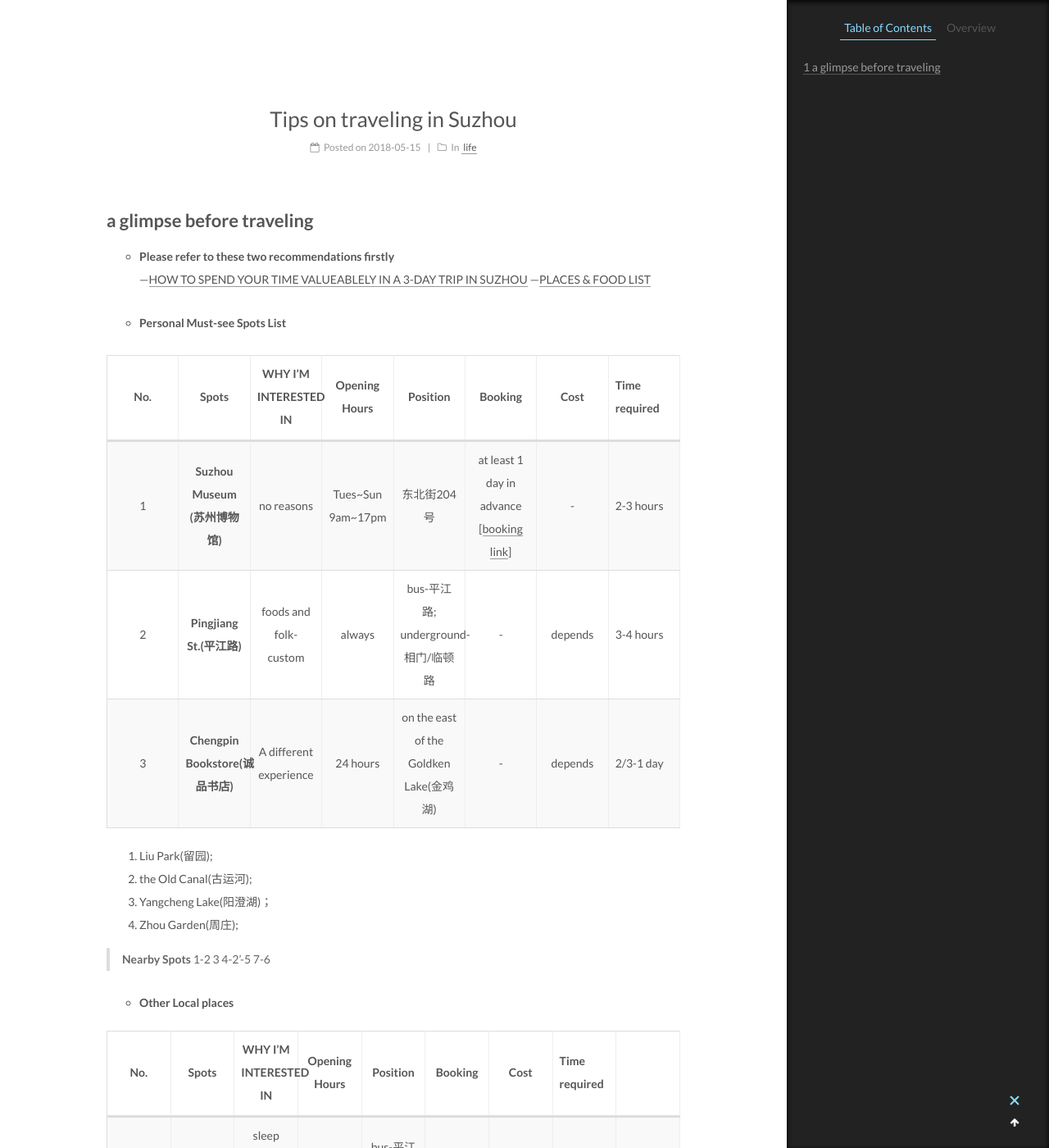
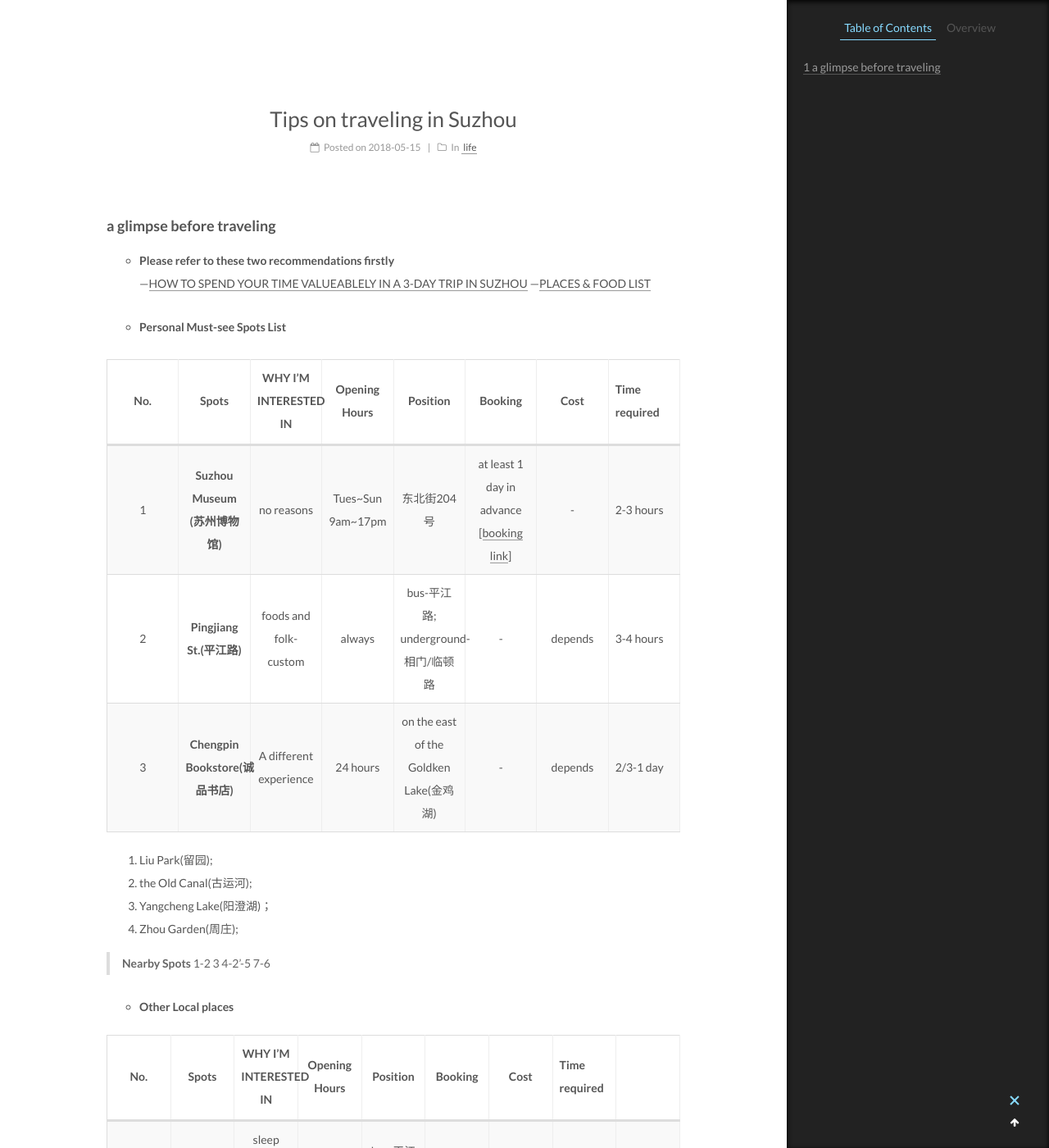
Before and after one commit to guannnni/2018, a Jekyll site: the page built from _posts/2018-05-15-Tips-for-Suzhou.md, in a window 1280 px wide and 1400 px high, scrolled down 251 px. Shown: the whole window at 82% size. Built offline with Jekyll 4.4.1, drawn with Linux system fonts in a browser that asks for light colours.

```diff
--- a/_posts/2018-05-15-Tips-for-Suzhou.md
+++ b/_posts/2018-05-15-Tips-for-Suzhou.md
@@ -7,7 +7,7 @@ tags:
 -  travel
 ---
 
-# a glimpse before traveling
+### a glimpse before traveling
 
 
 
```
